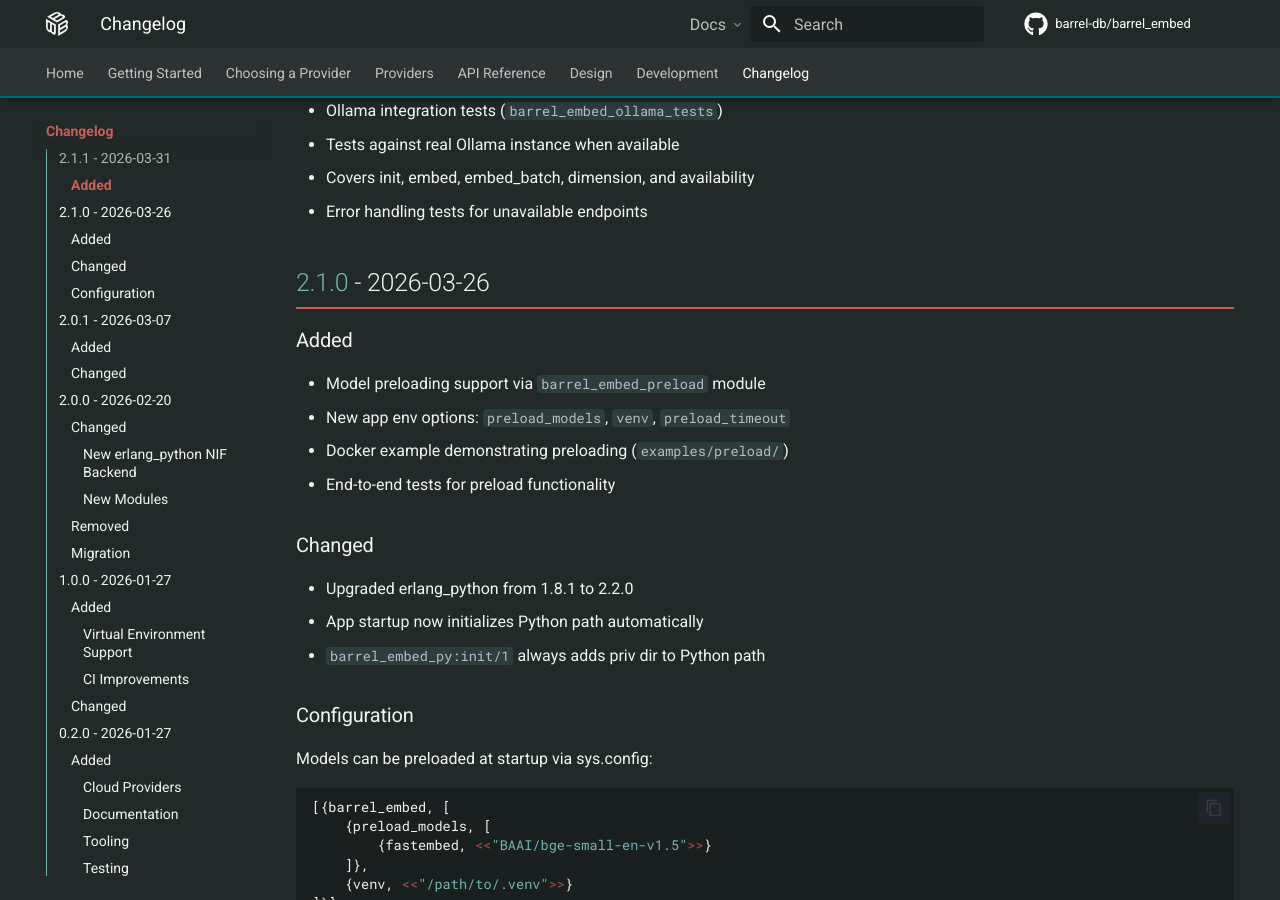
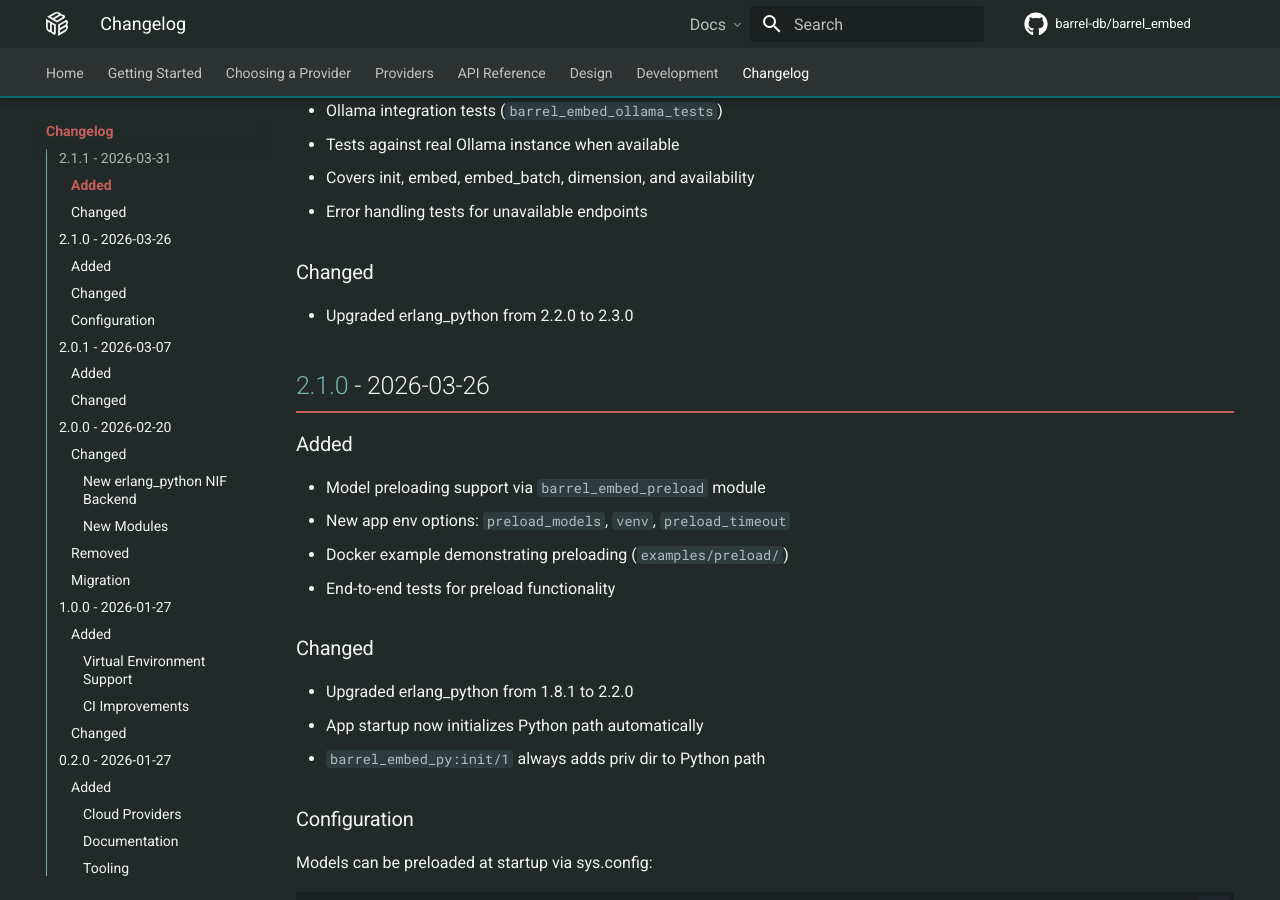
Before and after one commit to barrel-db/barrel_embed, an MkDocs documentation site: the page built from docs/changelog.md, in a window 1280 px wide and 900 px high, scrolled down 345 px. Built offline with MkDocs 1.6.1 and Material for MkDocs 9.7.7, drawn with Linux system fonts in a browser that asks for light colours; comment, search, counter and statistics services are not loaded.

Commit message:
Upgrade erlang_python to 2.3.0

```diff
--- a/docs/changelog.md
+++ b/docs/changelog.md
@@ -13,6 +13,10 @@ and this project adheres to [Semantic Versioning](https://semver.org/spec/v2.0.0
   - Tests against real Ollama instance when available
   - Covers init, embed, embed_batch, dimension, and availability
   - Error handling tests for unavailable endpoints
+
+### Changed
+
+- Upgraded erlang_python from 2.2.0 to 2.3.0
 
 ## [2.1.0] - 2026-03-26
 
```
Also changed, not shown: 1 other file.
